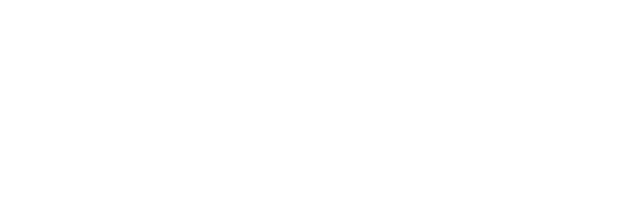
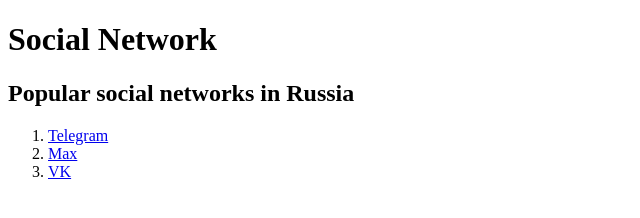
Before and after one commit to Camnitto/task-html, a website: page src/index.html in a window 1280 px wide. Shown: the whole page, without its empty margins (0-640 px from the left). Drawn offline with Linux system fonts and the light colour scheme.

Commit message:
Задание по HTML

```diff
--- a/src/index.html
+++ b/src/index.html
@@ -1,7 +1,17 @@
-<!DOCTYPE html>
+<!doctype html>
 <html lang="en">
     <head>
         <title>HTML</title>
     </head>
-    <body></body>
+    <body>
+        <h1>Social Network</h1>
+        <h2>Popular social networks in Russia</h2>
+        <ol>
+            <li>
+                <a href="https://web.telegram.org" target="_blank">Telegram</a>
+            </li>
+            <li><a href="https://max.ru" target="_blank">Max</a></li>
+            <li><a href="https://vk.com" target="_blank">VK</a></li>
+        </ol>
+    </body>
 </html>
```
Also changed, not shown: 1 other file.
